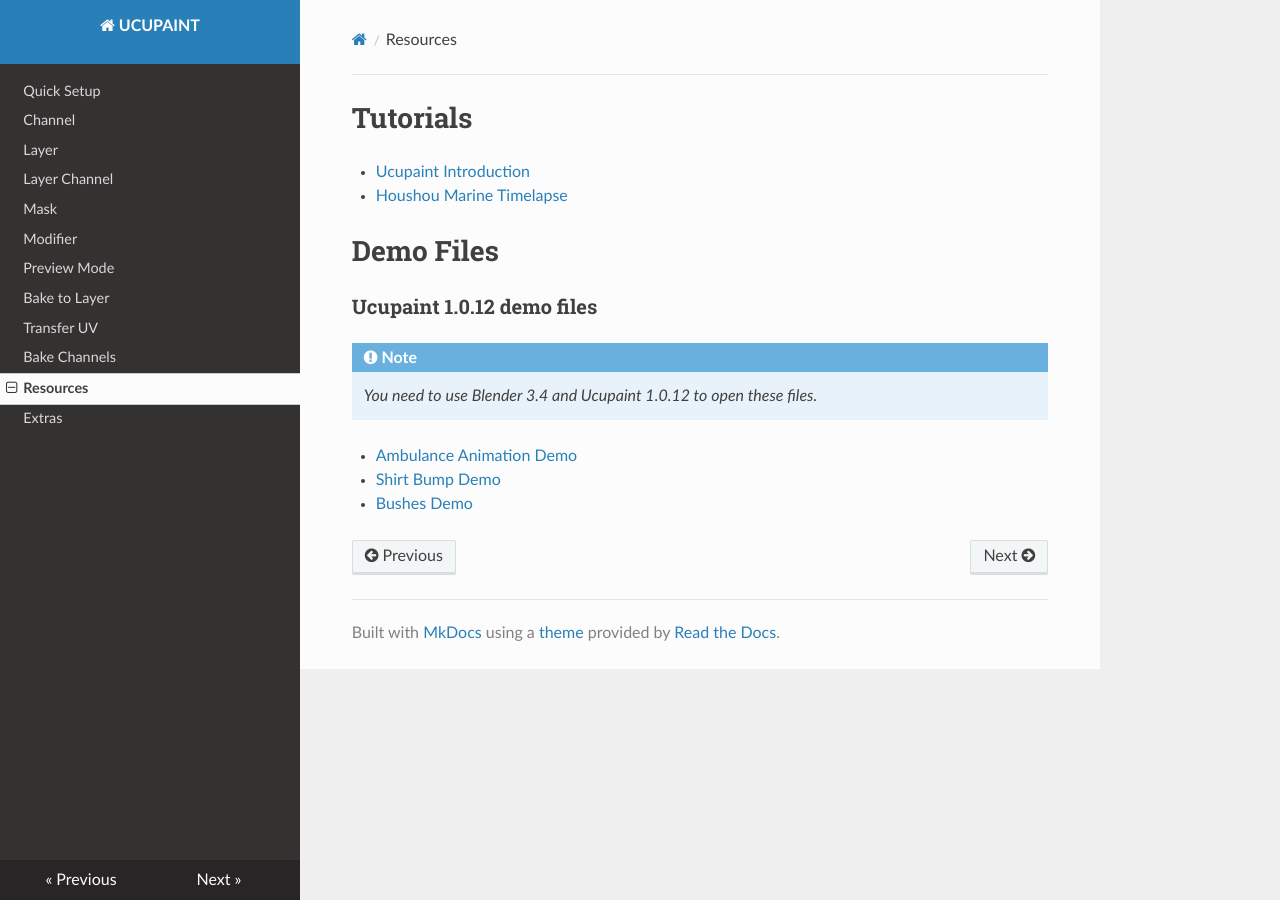
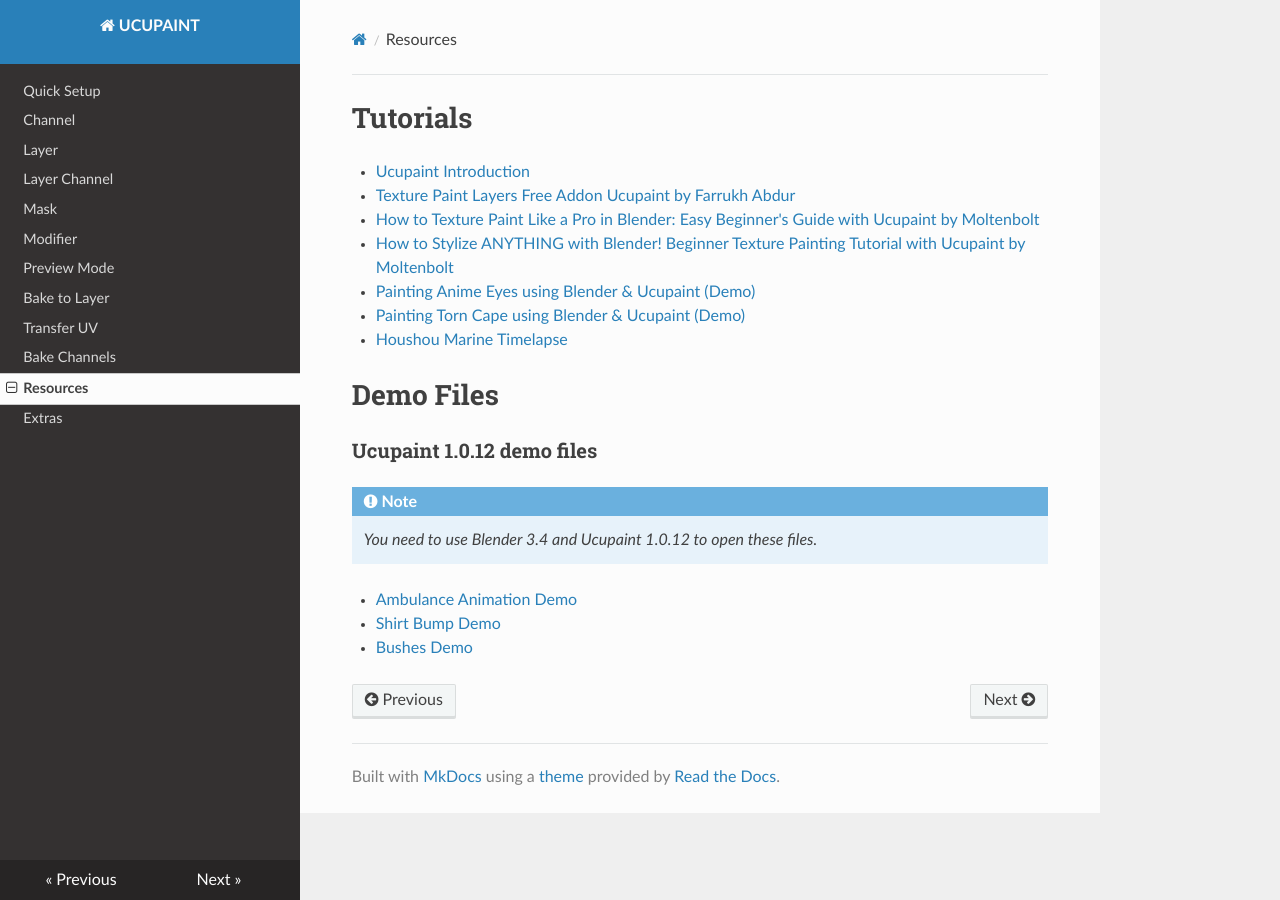
Before and after one commit to ucupumar/ucupaint-wiki, an MkDocs documentation site: the page built from docs/01.10.resources.md, in a window 1280 px wide. Built offline with MkDocs 1.6.1, drawn with Linux system fonts in a browser that asks for light colours; nearby versions of some CDN libraries.

Commit message:
Update 01.10.resources.md

```diff
--- a/docs/01.10.resources.md
+++ b/docs/01.10.resources.md
@@ -1,5 +1,10 @@
 # Tutorials
 - [Ucupaint Introduction](https://youtu.be/LtZTLWdQOVI)
+- [Texture Paint Layers Free Addon Ucupaint by Farrukh Abdur](https://www.youtube.com/watch?v=G0X5415-LbY)
+- [How to Texture Paint Like a Pro in Blender: Easy Beginner's Guide with Ucupaint by Moltenbolt](https://www.youtube.com/watch?v=u513zWrU86E)
+- [How to Stylize ANYTHING with Blender! Beginner Texture Painting Tutorial with Ucupaint by Moltenbolt](https://www.youtube.com/watch?v=fHb3F0xwJ9c)
+- [Painting Anime Eyes using Blender & Ucupaint (Demo)](https://www.youtube.com/watch?v=6UBSmHdO8gw)
+- [Painting Torn Cape using Blender & Ucupaint (Demo)](https://www.youtube.com/watch?v=DdlbvC-ikNw)
 - [Houshou Marine Timelapse](https://youtu.be/kUB-1GxjyUw)
 
 # Demo Files
```
